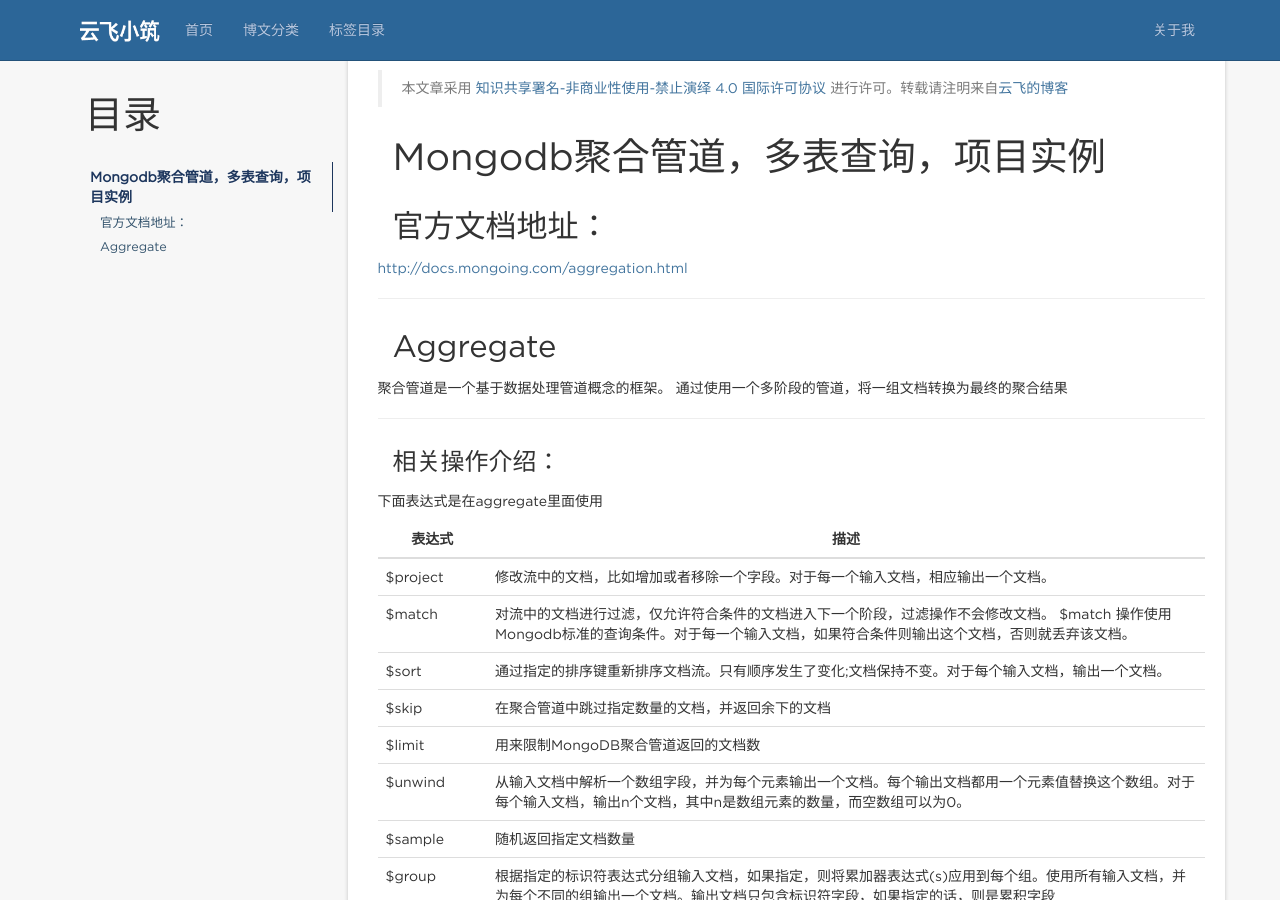
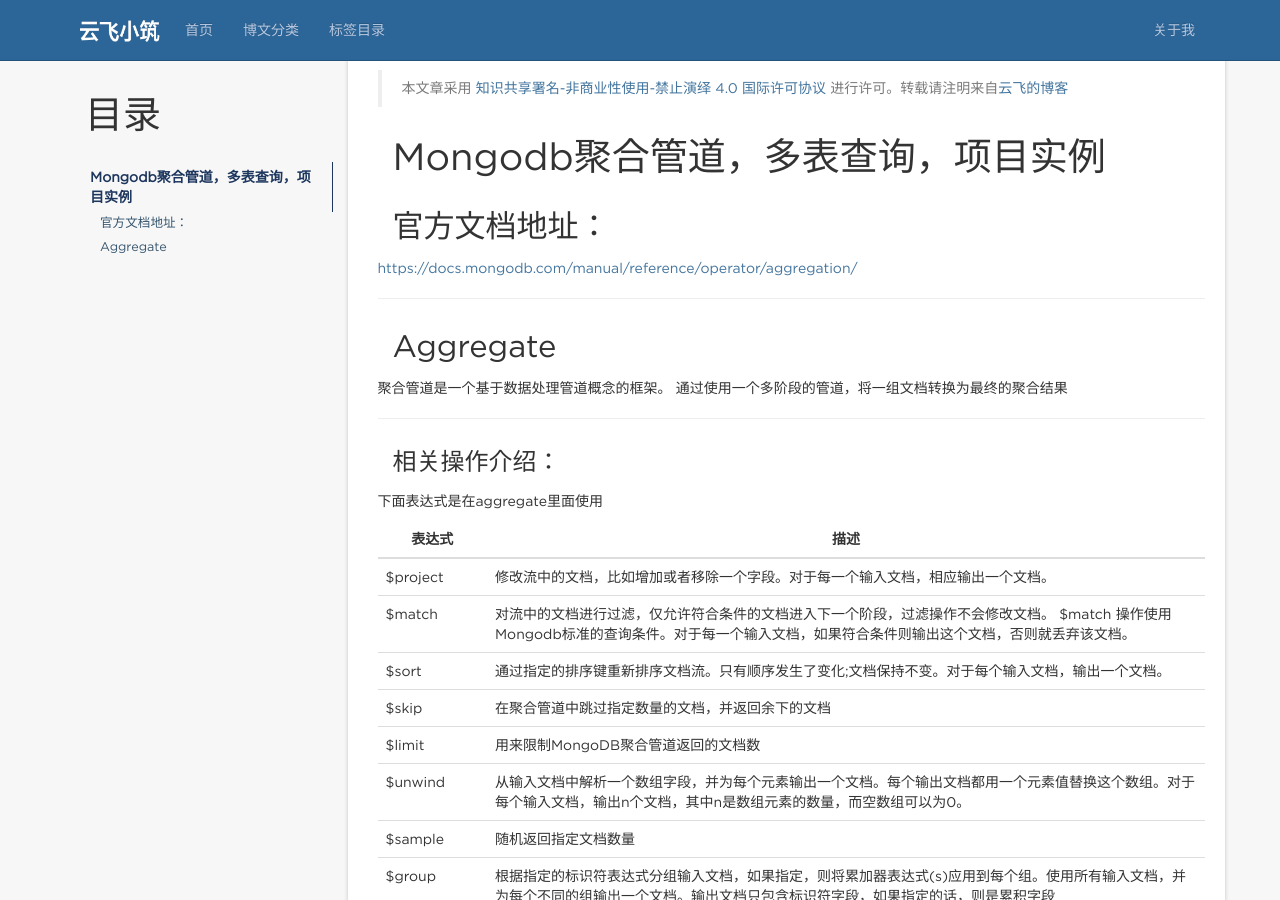
Before and after one commit to liusha529/liusha.github.com, a Jekyll site: the page built from _posts/note/2018-04-14-mongodb-aggregate.md, in a window 1280 px wide and 900 px high, scrolled down 337 px. Built offline with Jekyll 4.4.1, drawn with Linux system fonts in a browser that asks for light colours; nearby versions of some CDN libraries; comment, search, counter and statistics services are not loaded; part of the change alters nothing that is shown.

Commit message:
更新mongodb官方文档地址

```diff
--- a/_posts/note/2018-04-14-mongodb-aggregate.md
+++ b/_posts/note/2018-04-14-mongodb-aggregate.md
@@ -15,7 +15,7 @@ tag: 笔记
 
 ## 官方文档地址：
 
-[http://docs.mongoing.com/aggregation.html](http://docs.mongoing.com/aggregation.html)
+[https://docs.mongodb.com/manual/reference/operator/aggregation/](https://docs.mongodb.com/manual/reference/operator/aggregation/)
 
 -------
 
```
